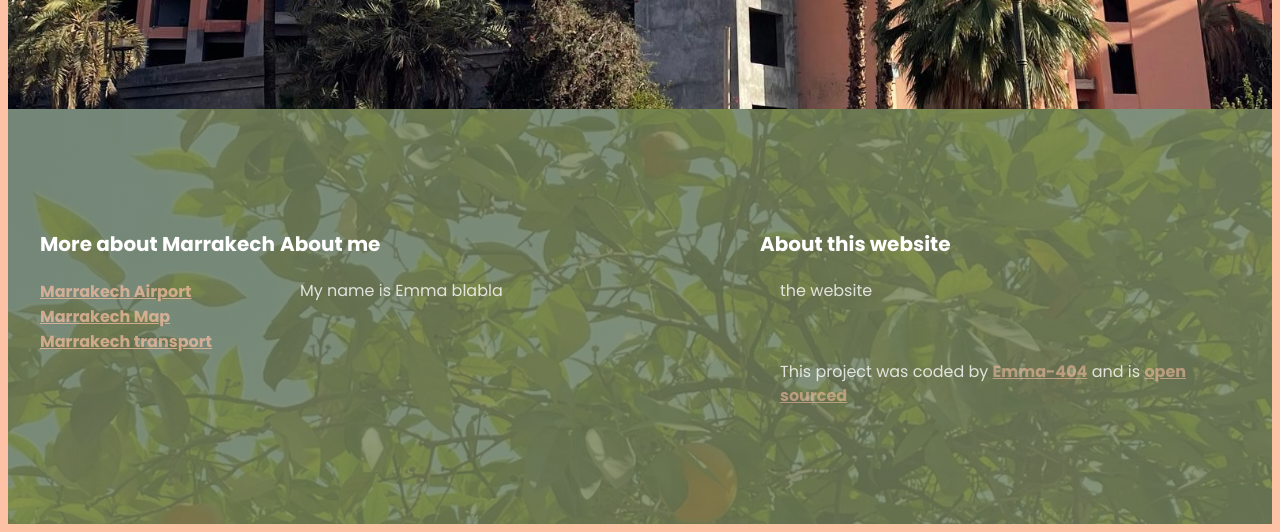
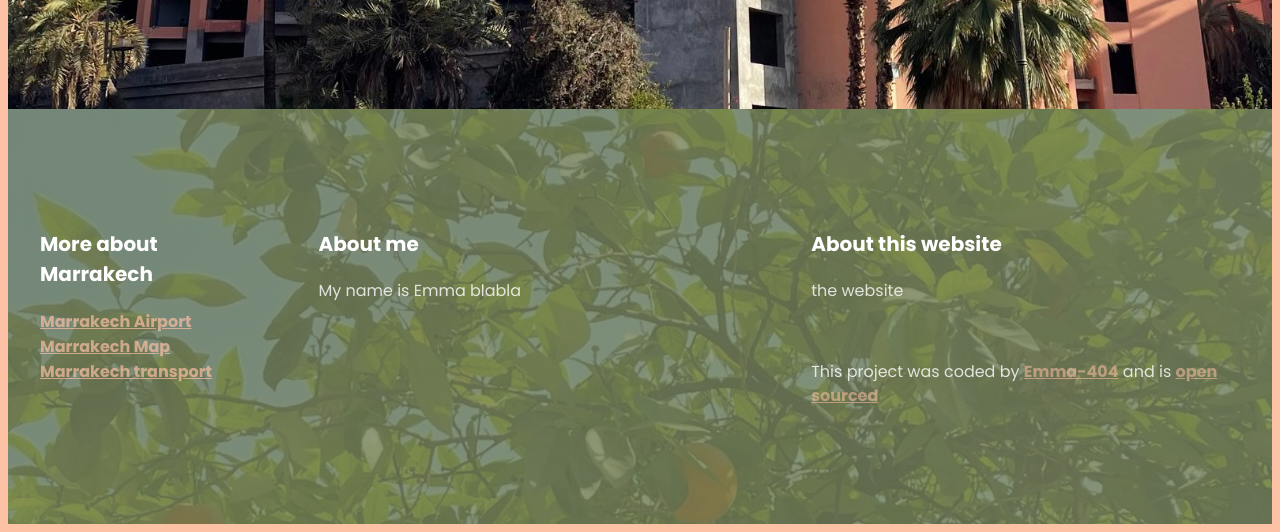
Before and after one commit to Emma-404/responsive-maroc, a plain HTML site: page index.html in a window 1280 px wide. Shown: the part 444-976 px from the top of the page. Drawn offline with Linux system fonts and the light colour scheme.

Commit message:
Fixed some CSS
-CSS

```diff
--- a/src/styles.css
+++ b/src/styles.css
@@ -11,6 +11,7 @@ body {
 .grid {
   display: grid;
   grid-template-columns: 1fr 2fr 2fr;
+  grid-gap: 64px;
 }
 
 section {
@@ -98,7 +99,6 @@ footer p {
   font-size: 16px;
   line-height: 24px;
   opacity: 0.8;
-  margin-left: 20px;
 }
 
 footer ul {
```
